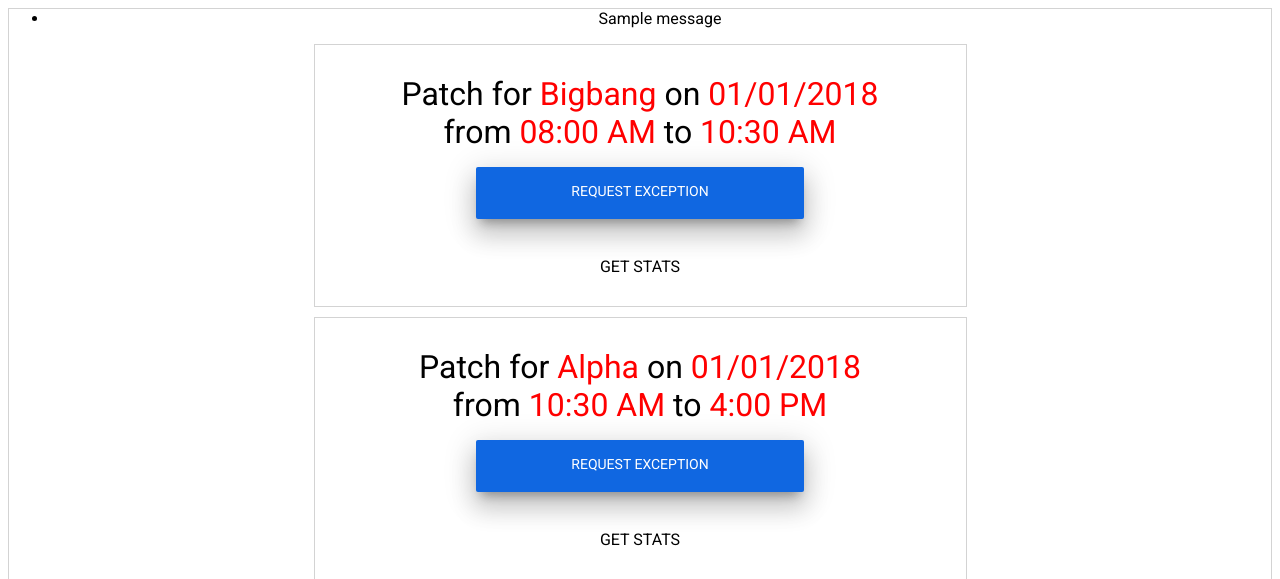
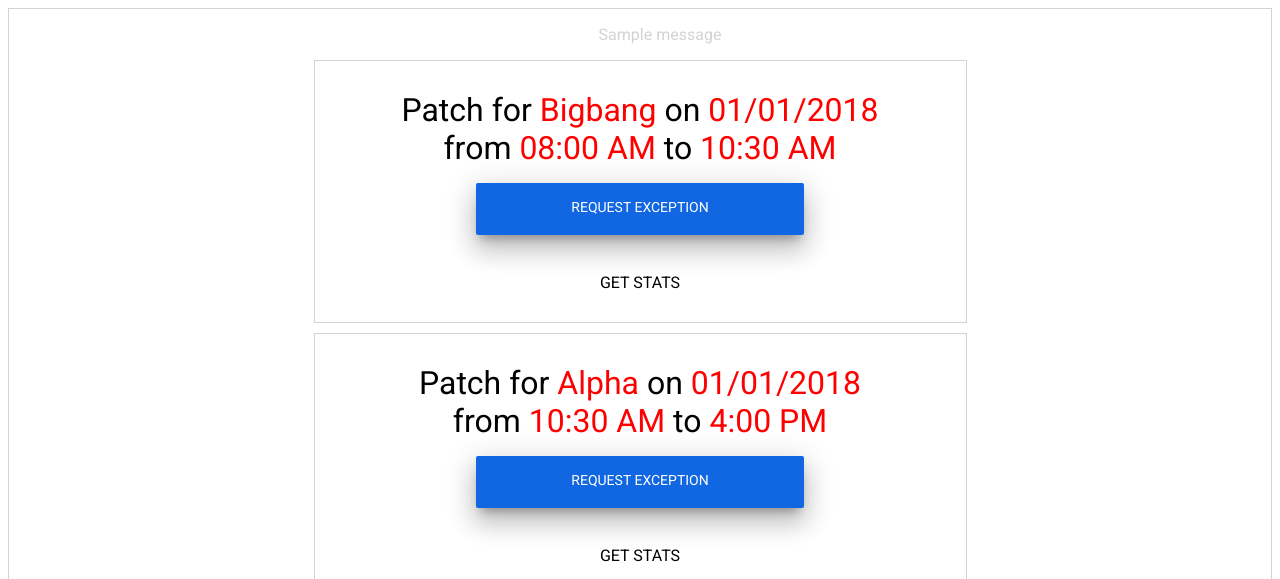
Before and after one commit to emkg/PatchAlert, a Flask app: page / in a window 1280 px wide. Shown: the top 579 px of the page. Run offline with Flask 2, Linux system fonts and the light colour scheme; tables that the repository leaves empty hold one stand-in row (values such as "Sample post"); one stand-in notice (Sample message) is shown.

Commit message:
a few style changes to flash messages

```diff
--- a/patch-email-server/static/css/style.css
+++ b/patch-email-server/static/css/style.css
@@ -7,6 +7,11 @@ body {
   font-family: 'Roboto', Helvetica, sans-serif;
 }
 
+ul.flashes {
+  list-style-type: none;
+  font-size: .5em;
+  color: lightgray;
+}
 .page-container {
   display: flex;
   flex-direction: column;
@@ -28,6 +33,10 @@ body {
   text-align: center;
   font-size: 2em;
   margin-bottom: 16px;
+}
+
+.item li {
+  margin: 16px;
 }
 
 .button {
--- a/patch-email-server/templates/home.html
+++ b/patch-email-server/templates/home.html
@@ -5,9 +5,11 @@
   <body>
     {% with messages = get_flashed_messages() %}
       {% if messages %}
-        <ul class=flashes>
+        <ul class='flashes'>
           {% for message in messages %}
-            <li>{{ message }}</li>
+            <div class='item'>
+              <li>{{ message }}</li>
+            </div>
           {% endfor %}
         </ul>
       {% endif %}
```
Also changed, not shown: patch-email-server/patchalerts.db.
